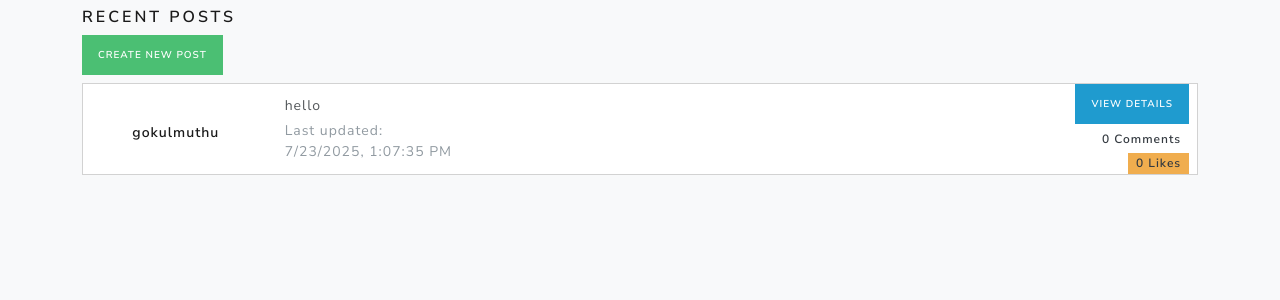
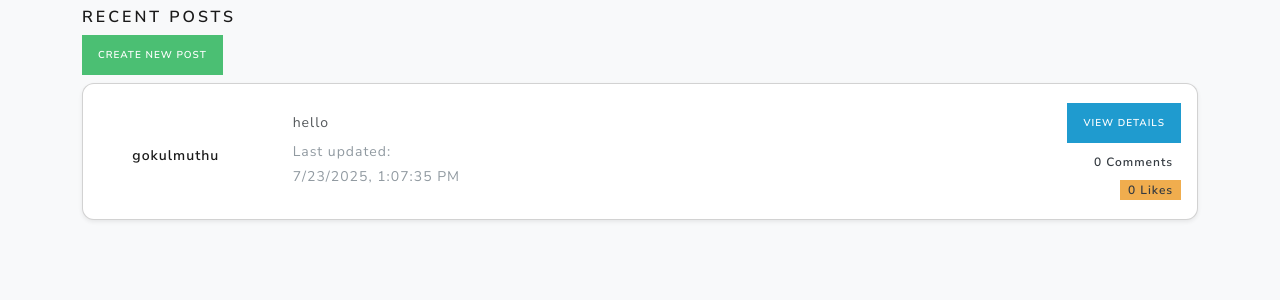
Before and after one commit to gokulmuthu-n/learn, a Flask app: page / in a window 1280 px wide. Shown: the part 52-352 px from the top of the page. Run offline with Flask 3, Linux system fonts and the light colour scheme; the visitor is signed in with stand-in values (Sample User, id 1); some libraries are stand-ins or nearby versions.

Commit message:
Improved alignment

```diff
--- a/app/templates/index.html
+++ b/app/templates/index.html
@@ -33,21 +33,21 @@
     <h5 class="mb-2 text-primary">Recent Posts</h5>
     <a href="{{ url_for('create_post') }}" class="btn btn-success btn-sm mb-2">Create New Post</a>
     {% for post in posts %}
-    <div class="card mb-2">
-        <div class="row g-0 align-items-center">
+    <div class="card mb-4 shadow-sm" style="border-radius: 12px;">
+        <div class="row g-0 align-items-center" style="padding: 12px 0;">
             <div class="col-2 d-flex flex-column align-items-center justify-content-start pt-2">
                 <span class="username small text-primary">{{ post.username }}</span>
             </div>
             <div class="col-8">
-                <div class="card-body py-2 px-3">
-                    <p class="card-text mb-1 small">{{ post.content }}</p>
-                    <small class="text-muted d-block">Last updated:</small>
-                    <span class="localtime text-muted small d-block" data-utc="{{ (post.last_updated or post.created_at).strftime('%Y-%m-%dT%H:%M:%S') }}"></span>
+                <div class="card-body py-3 px-4">
+                    <p class="card-text mb-2 small">{{ post.content }}</p>
+                    <small class="text-muted d-block mb-1">Last updated:</small>
+                    <span class="localtime text-muted small d-block mb-1" data-utc="{{ (post.last_updated or post.created_at).strftime('%Y-%m-%dT%H:%M:%S') }}"></span>
                 </div>
             </div>
-            <div class="col-2 d-flex flex-column align-items-end justify-content-center pe-2">
-                <a href="{{ url_for('post_detail', post_id=post.id) }}" class="btn btn-info btn-sm mb-1">View Details</a>
-                <span class="badge bg-secondary mb-1">{{ post.comments|length }} Comments</span>
+            <div class="col-2 d-flex flex-column align-items-end justify-content-center pe-3">
+                <a href="{{ url_for('post_detail', post_id=post.id) }}" class="btn btn-info btn-sm mb-2">View Details</a>
+                <span class="badge bg-secondary mb-2">{{ post.comments|length }} Comments</span>
                 <span class="badge bg-warning text-dark">{{ post.likes|length }} Likes</span>
             </div>
         </div>
```
